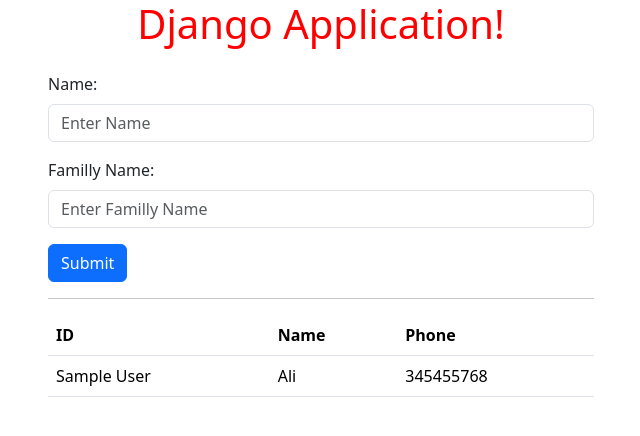
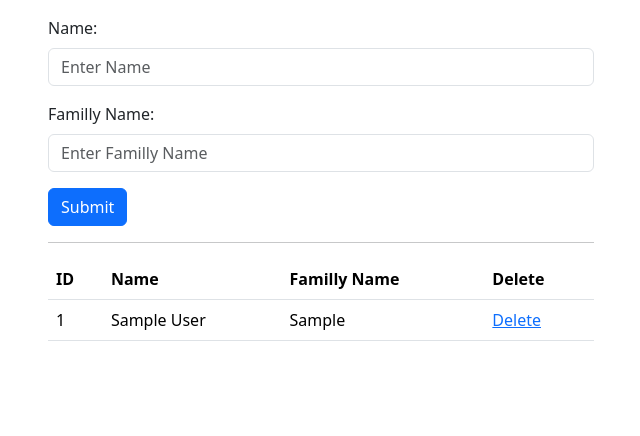
Before and after one commit to zamanrahimi/django-project1, a Django app: page / in a window 1280 px wide. Shown: the top 436 px of the page, without its empty margins (319-959 px from the left). Run offline with Django 4.2, Linux system fonts and the light colour scheme; tables that the repository leaves empty hold one stand-in row (values such as "Sample post"); some libraries are stand-ins or nearby versions.

Commit message:
1, - ,Delete by Django

```diff
--- a/django-project/djangoAppp/calc/urls.py
+++ b/django-project/djangoAppp/calc/urls.py
@@ -1,6 +1,6 @@
 # Import path into your created URL
 from django.urls import path
-
+from django.conf.urls.static import static
 # Import views inside the app URLs
 from .import views
 
@@ -9,6 +9,7 @@
 urlpatterns = [
 
 	path('', views.home),
-	# path('', views.studentList)
+	path('delete/<int:id>/', views.deleteItem),
+
 
 ]
--- a/django-project/djangoAppp/calc/views.py
+++ b/django-project/djangoAppp/calc/views.py
@@ -3,13 +3,31 @@
 # import HttpResponse
 from django.http import HttpResponse
 from django.conf import settings
+from django.shortcuts import redirect
 # The model should be imported here, otherwise
 # it will not work
 from .models import Student
 # Create your views here.
 
+class Hero:
+	def __init__(self, name, fname):
+		self.name = name
+		self.fname = fname
+
+
 def home(request):
+
+	if request.method == "POST":
+		name = request.POST['name']
+		fname = request.POST['fname']
+		st = Student(name =name, fname=fname)
+		st.save()
 
 	studentList = Student.objects.all()
 
 	return render(request, 'home.html', { 'studentList':studentList})
+
+def deleteItem(request, id):
+
+	Student.objects.filter(id=id).delete()
+	return redirect('/')
--- a/django-project/djangoAppp/templates/calcTmp/home.html
+++ b/django-project/djangoAppp/templates/calcTmp/home.html
@@ -16,10 +16,10 @@
 </head>
 <body>
 
-	<div class="jumbotron text-center">
-		<h1 class="test1">Django Application!</h1>
+<!-- 	<div class="jumbotron text-center">
+		<h5 class="test1">Django Application!</h5>
 
-	</div>
+	</div> -->
 
 
 	<div class="container">
@@ -29,7 +29,8 @@
 			<div class="col-lg-3 text-success"></div>
 			<div class="col-lg-6">
 
-				<form action="/action_page.php">
+				<form action="" method="post">
+					{% csrf_token %}
 					<div class="mb-3 mt-3">
 						<label for="email" class="form-label">Name:</label>
 						<input type="text" class="form-control" id="email" placeholder="Enter Name" name="name">
@@ -49,16 +50,18 @@
 						<tr>
 							<th>ID</th>
 							<th>Name</th>
-							<th>Phone</th>
+							<th>Familly Name</th>
+							<th>Delete</th>
 						</tr>
 					</thead>
 
 					<tbody>
 						{% for st in studentList %}
 						<tr>
+							<td>{{ st.id }}</td>
 							<td>{{ st.name }}</td>
-							<td>Ali</td>
-							<td>345455768</td>
+							<td>{{ st.fname }}</td>
+							<td><a href="delete/{{ st.id }}/">Delete</a></td>
 						</tr>
 						{% endfor %}
 
```
